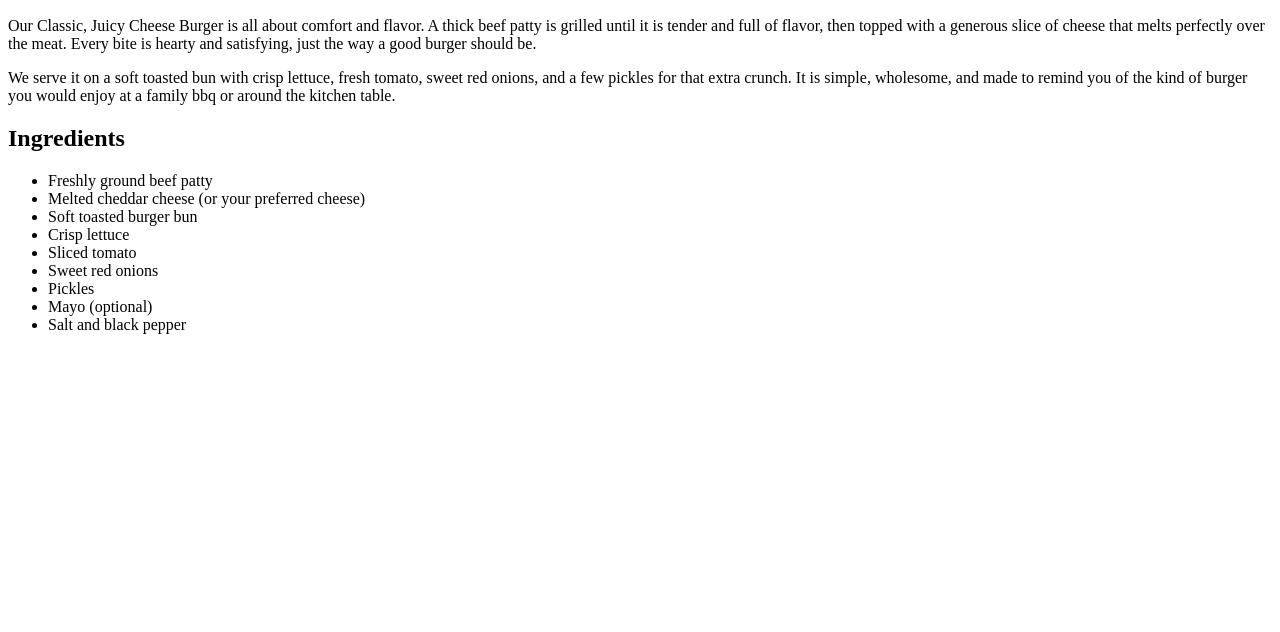
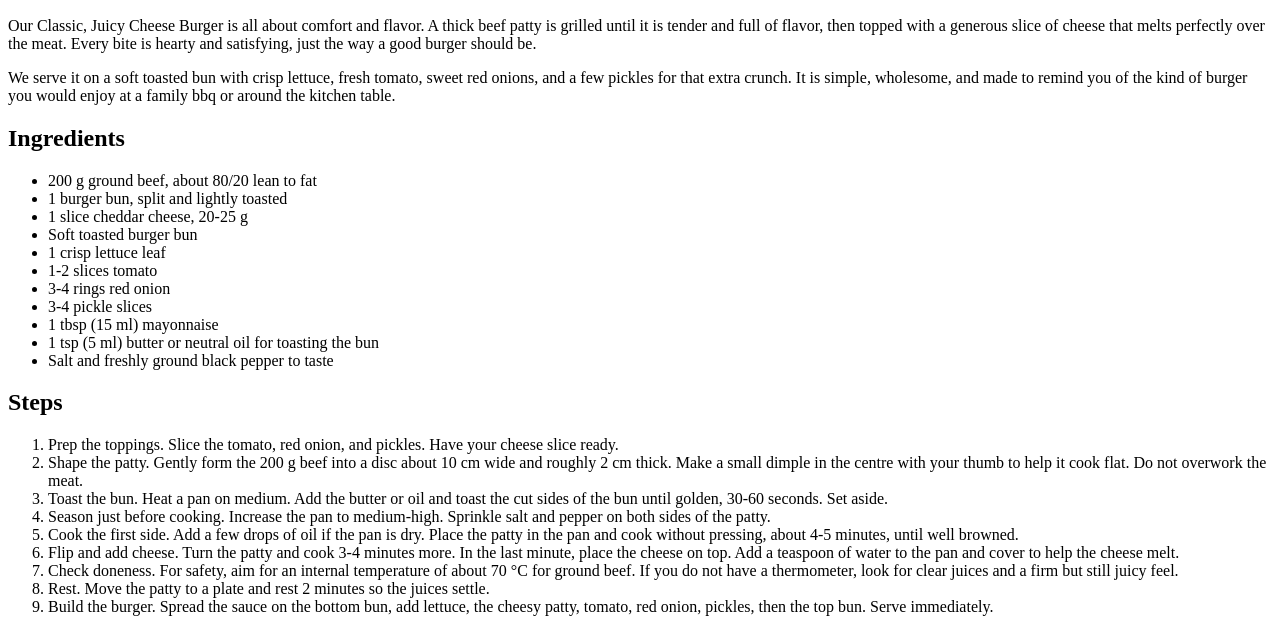
Before and after one commit to SilverwolfJP/odin-recipes, a plain HTML site: page recipes/cheeseburger.html in a window 1280 px wide. Shown: the part 634-1266 px from the top of the page. Before the commit the page ends 984 px from the top, so only its background shows below. Drawn offline with Linux system fonts and the light colour scheme.

Commit message:
Added cooking steps and updated ingredient measurements
- Added "Steps" header followed by complete cooking steps
- Updated ingredient list and added measurements

```diff
--- a/recipes/cheeseburger.html
+++ b/recipes/cheeseburger.html
@@ -16,16 +16,32 @@
 
         <h2>Ingredients</h2>
         <ul>
-            <li>Freshly ground beef patty</li>
-            <li>Melted cheddar cheese (or your preferred cheese)</li>
+            <li>200 g ground beef, about 80/20 lean to fat</li>
+            <li>1 burger bun, split and lightly toasted</li>
+            <li>1 slice cheddar cheese, 20-25 g</li>
             <li>Soft toasted burger bun</li>
-            <li>Crisp lettuce</li>
-            <li>Sliced tomato</li>
-            <li>Sweet red onions</li>
-            <li>Pickles</li>
-            <li>Mayo (optional)</li>
-            <li>Salt and black pepper</li>
+            <li>1 crisp lettuce leaf</li>
+            <li>1-2 slices tomato</li>
+            <li>3-4 rings red onion</li>
+            <li>3-4 pickle slices</li>
+            <li>1 tbsp (15 ml) mayonnaise</li>
+            <li>1 tsp (5 ml) butter or neutral oil for toasting the bun</li>
+            <li>Salt and freshly ground black pepper to taste</li>
         </ul>
+
+        <h2>Steps</h2>
+
+            <ol>
+                <li>Prep the toppings. Slice the tomato, red onion, and pickles. Have your cheese slice ready.</li>
+                <li>Shape the patty. Gently form the 200 g beef into a disc about 10 cm wide and roughly 2 cm thick. Make a small dimple in the centre with your thumb to help it cook flat. Do not overwork the meat.</li>
+                <li>Toast the bun. Heat a pan on medium. Add the butter or oil and toast the cut sides of the bun until golden, 30-60 seconds. Set aside.</li>
+                <li>Season just before cooking. Increase the pan to medium-high. Sprinkle salt and pepper on both sides of the patty.</li>
+                <li>Cook the first side. Add a few drops of oil if the pan is dry. Place the patty in the pan and cook without pressing, about 4-5 minutes, until well browned.</li>
+                <li>Flip and add cheese. Turn the patty and cook 3-4 minutes more. In the last minute, place the cheese on top. Add a teaspoon of water to the pan and cover to help the cheese melt.</li>
+                <li>Check doneness. For safety, aim for an internal temperature of about 70 °C for ground beef. If you do not have a thermometer, look for clear juices and a firm but still juicy feel.</li>
+                <li>Rest. Move the patty to a plate and rest 2 minutes so the juices settle.</li>
+                <li>Build the burger. Spread the sauce on the bottom bun, add lettuce, the cheesy patty, tomato, red onion, pickles, then the top bun. Serve immediately.</li>
+            </ol>
 
     </body>
 </html>
```
